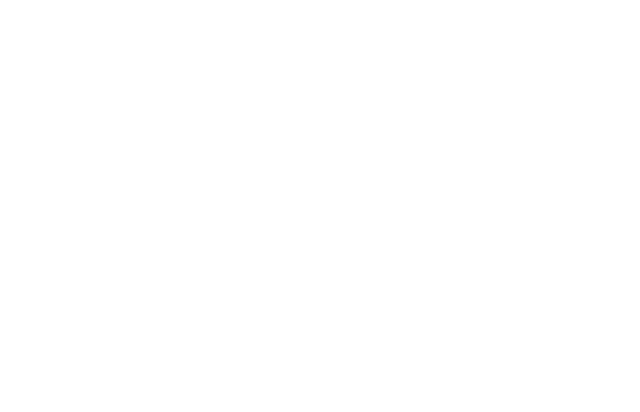
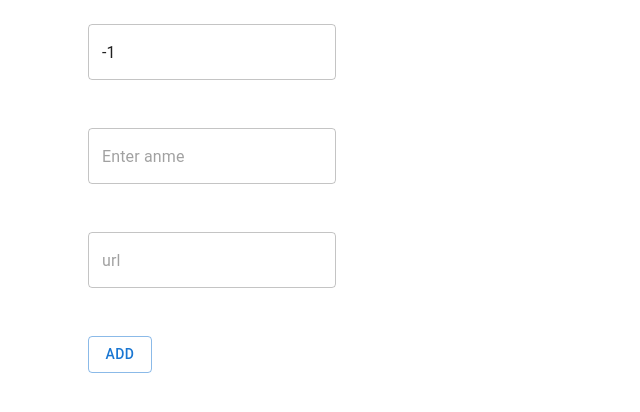
Before and after one commit to johnnonsoBetter/favourite_things, a React (Create React App) app: page /add in a window 1280 px wide. Before the commit this address had no page. Shown: the top 412 px of the page, without its empty margins (0-640 px from the left). Built offline with nearby package versions, Linux system fonts and the light colour scheme.

Commit message:
added the route to add the things

```diff
--- a/package.json
+++ b/package.json
@@ -13,9 +13,10 @@
     "@testing-library/jest-dom": "^5.16.1",
     "@testing-library/react": "^12.1.2",
     "@testing-library/user-event": "^13.5.0",
+    "axios": "^0.24.0",
     "react": "^17.0.2",
     "react-dom": "^17.0.2",
-    "react-router-dom": "^6.2.1",
+    "react-router-dom": "^5.2.0",
     "react-scripts": "5.0.0",
     "web-vitals": "^2.1.2"
   },
--- a/src/App.js
+++ b/src/App.js
@@ -1,16 +1,28 @@
 
 import { Container } from '@mui/material';
-import {  Route, Routes } from 'react-router-dom';
+import {  Route, Switch } from 'react-router-dom';
 import './App.css';
+import AddType from './components/AddType';
 import Home from './components/Home';
+import { AuthProvider } from './context/AuthContext';
+import { FetchProvider } from './context/FetchContext';
 
 function App() {
   return (
-    <Container >
-        <Routes >
-          <Route path="/" element={<Home />} />
-        </Routes>
-    </Container>
+    <AuthProvider>
+      <FetchProvider>
+        <Container >
+            <Switch >
+
+              <Route path="/add" render={() => <AddType />} />
+              <Route path="/" render={() => <Home />} />
+
+            </Switch>
+        </Container>
+
+      </FetchProvider>
+    </AuthProvider>
+
 
 
   );
--- /dev/null
+++ b/src/components/AddType.js
@@ -0,0 +1,65 @@
+import { Box, Button, TextField } from '@mui/material'
+import React, { useState } from 'react'
+import { publicFetch } from '../utils/fetch'
+
+export default function AddType() {
+
+    const [name, setName] = useState('')
+    const [url, setUrl] = useState('')
+    const [thingId, setThingId] = useState(-1)
+
+
+
+
+
+
+
+
+    return (
+        <>
+            <form onSubmit={(e) => {
+                e.preventDefault()
+                publicFetch.post('/api/v1/thing_types', {
+                    thing_type: {name, url, thing_id: thingId}
+                }).then((res) => {
+                    console.log(res)
+                })
+            }} >
+
+                <Box p={3}>
+                    <TextField placeholder="Enter anme" type='number' value={thingId} onChange={(e) => {
+                        setThingId(e.target.value)
+                    }}/>
+                </Box>
+
+                <Box p={3}>
+                    <TextField placeholder="Enter anme" value={name} onChange={(e) => {
+                        setName(e.target.value)
+                    }}/>
+                </Box>
+
+                <Box p={3}>
+                    <TextField placeholder="url" value={url} onChange={(e) => {
+                        setUrl(e.target.value)
+                    }} />
+                </Box>
+
+
+                <Box p={3}>
+                    <Button type="submit" variant="outlined"> Add</Button>
+                </Box>
+
+
+
+            </form>
+
+
+
+
+
+
+
+        </>
+
+    )
+}
--- a/src/components/Home.js
+++ b/src/components/Home.js
@@ -1,12 +1,17 @@
-import { Box, Typography } from '@mui/material'
-import React from 'react'
+import { Box, TextField, Typography } from '@mui/material'
+import React, { useEffect } from 'react'
 
 
 export default function Home() {
 
+    useEffect(() => {
+
+        console.log()
+    }, [])
+
     return (
         <Box>
-            <Typography> Please take all that we are going to need and get me </Typography>
+
         </Box>
     )
 }
--- a/src/context/FetchContext.js
+++ b/src/context/FetchContext.js
@@ -7,7 +7,7 @@
 const FetchProvider = ({children}) => {
 
     const authAxios = axios.create({
-        baseURL: process.env.NODE_ENV === 'development'? 'http://localhost:3001' : 'https://confamsch-b.herokuapp.com/'
+        baseURL: process.env.NODE_ENV === 'development'? 'http://localhost:3001' : 'https://peoplesfavouriteb.herokuapp.com/'
     })
 
 
--- /dev/null
+++ b/src/utils/fetch.js
@@ -0,0 +1,8 @@
+import axios from 'axios'
+
+
+const publicFetch = axios.create({
+    baseURL: process.env.NODE_ENV === 'development'? 'http://localhost:3001' : 'https://peoplesfavouriteb.herokuapp.com/'
+})
+
+export { publicFetch };
```
Also changed, not shown: 1 other file (tests, documents, lock files or other folders).
